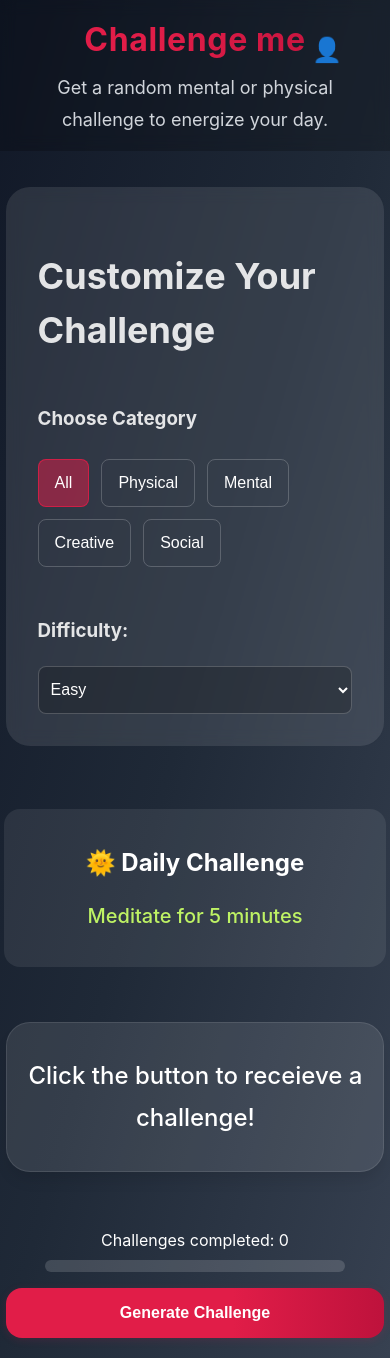
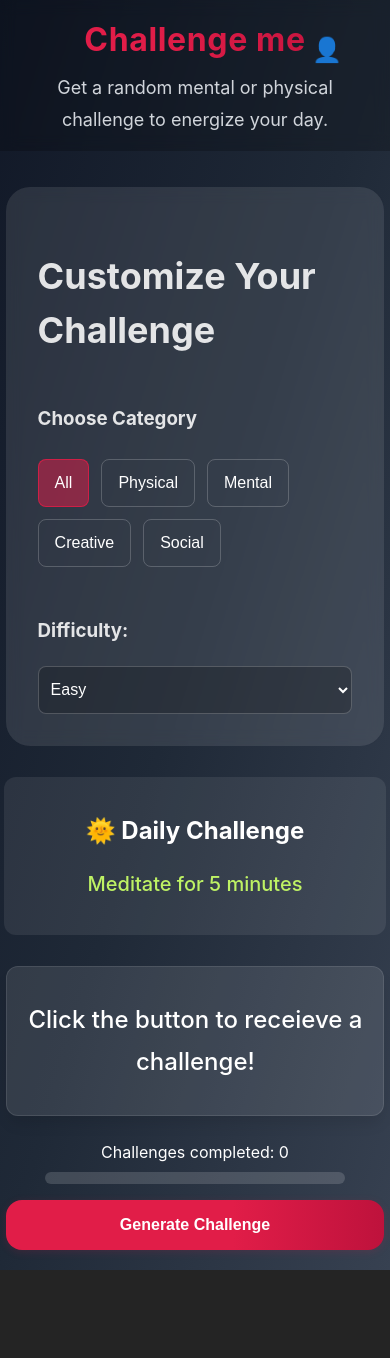
Before and after one commit to robertoandino/challenge-me, a React (Vite) app: page / in a window 390 px wide. After the commit the page ends 1270 px from the top, so only its background shows below. Built offline with nearby package versions, Linux system fonts and the light colour scheme.

Commit message:
Refactor responsive styles for challenge box and sections to ensure consistent width and layout

```diff
--- a/src/pages/responsive.css
+++ b/src/pages/responsive.css
@@ -83,6 +83,17 @@ html, body {
     section {
         padding: 0.75rem 0.25rem;
     }
+    .challenge-box,
+    .daily-challenge-section,
+    .completed-list-section,
+    .profile-dropdown {
+        width: 100vw;
+        max-width: 100vw;
+        left: 0 !important;
+        right: 0 !important;
+        border-radius: 0.75rem;
+        margin: 0 auto;
+    }
 }
 
 @media (max-width: 600px) {
```
